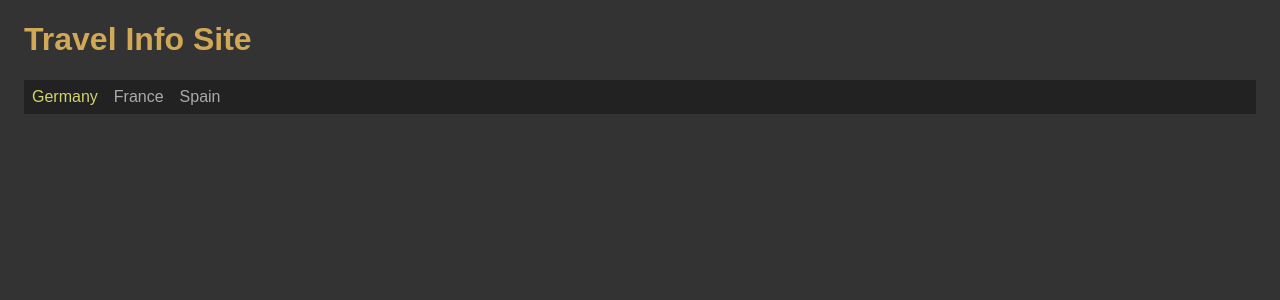
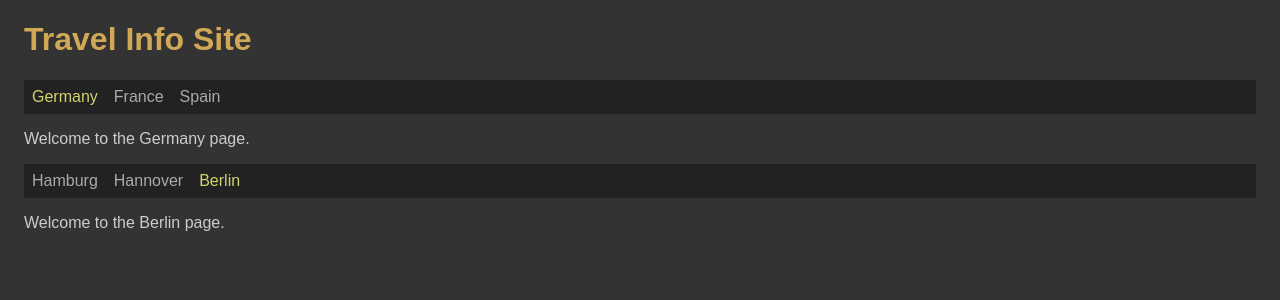
Before and after one commit to edwardtanguay/et-006-react-router-site, a React (Vite) app: page /germany/berlin in a window 1280 px wide. Shown: the top 300 px of the page. Built offline with nearby package versions, Linux system fonts and the light colour scheme.

Commit message:
france cities in

```diff
--- a/src/App.tsx
+++ b/src/App.tsx
@@ -17,8 +17,8 @@ function App() {
 			</nav>
 
 			<Routes>
-				<Route path="germany" element={<PageGermany />} />
-				<Route path="france" element={<PageFrance />} />
+				<Route path="germany/*" element={<PageGermany />} />
+				<Route path="france/*" element={<PageFrance />} />
 				<Route path="spain" element={<PageSpain />} />
 				<Route path="/" element={<Navigate to="germany" replace/>}  />
 			</Routes>
--- /dev/null
+++ b/src/components/PageBerlin.tsx
@@ -0,0 +1,7 @@
+export const PageBerlin = () => {
+        return (
+            <>
+                <p>Welcome to the Berlin page.</p>
+            </>
+        );
+    };
--- /dev/null
+++ b/src/components/PageBordeaux.tsx
@@ -0,0 +1,7 @@
+export const PageBordeaux = () => {
+        return (
+            <>
+                <p>Welcome to the Bordeaux page.</p>
+            </>
+        );
+    };
--- a/src/components/PageFrance.tsx
+++ b/src/components/PageFrance.tsx
@@ -1,7 +1,20 @@
+import { NavLink, Routes, Route, Navigate } from 'react-router-dom';
+import { PageBordeaux } from './PageBordeaux';
+import { PageParis } from './PageParis';
+
 export const PageFrance = () => {
 	return (
 		<>
 			<p>Welcome to the France page.</p>
+			<nav>
+				<NavLink to="paris">Paris</NavLink>
+				<NavLink to="bordeaux">Bordeaux</NavLink>
+			</nav>
+
+			<Routes>
+				<Route path="paris" element={<PageParis />} />
+				<Route path="bordeaux" element={<PageBordeaux />} />
+			</Routes>
 		</>
 	);
 };
--- a/src/components/PageGermany.tsx
+++ b/src/components/PageGermany.tsx
@@ -1,7 +1,24 @@
+import { NavLink, Routes, Route, Navigate } from 'react-router-dom';
+import { PageBerlin } from './PageBerlin';
+import { PageHamburg } from './PageHamburg';
+import { PageHannover } from './PageHannover';
+
 export const PageGermany = () => {
 	return (
 		<>
 			<p>Welcome to the Germany page.</p>
+
+			<nav>
+				<NavLink to="hamburg">Hamburg</NavLink>
+				<NavLink to="hannover">Hannover</NavLink>
+				<NavLink to="berlin">Berlin</NavLink>
+			</nav>
+
+			<Routes>
+				<Route path="hamburg" element={<PageHamburg />} />
+				<Route path="hannover" element={<PageHannover />} />
+				<Route path="berlin" element={<PageBerlin />} />
+			</Routes>
 		</>
 	);
 };
--- /dev/null
+++ b/src/components/PageHamburg.tsx
@@ -0,0 +1,7 @@
+export const PageHamburg = () => {
+        return (
+            <>
+                <p>Welcome to the Hamburg page.</p>
+            </>
+        );
+    };
--- /dev/null
+++ b/src/components/PageHannover.tsx
@@ -0,0 +1,7 @@
+export const PageHannover = () => {
+        return (
+            <>
+                <p>Welcome to the Hannover page.</p>
+            </>
+        );
+    };
--- /dev/null
+++ b/src/components/PageParis.tsx
@@ -0,0 +1,7 @@
+export const PageParis = () => {
+        return (
+            <>
+                <p>Welcome to the Paris page.</p>
+            </>
+        );
+    };
```
